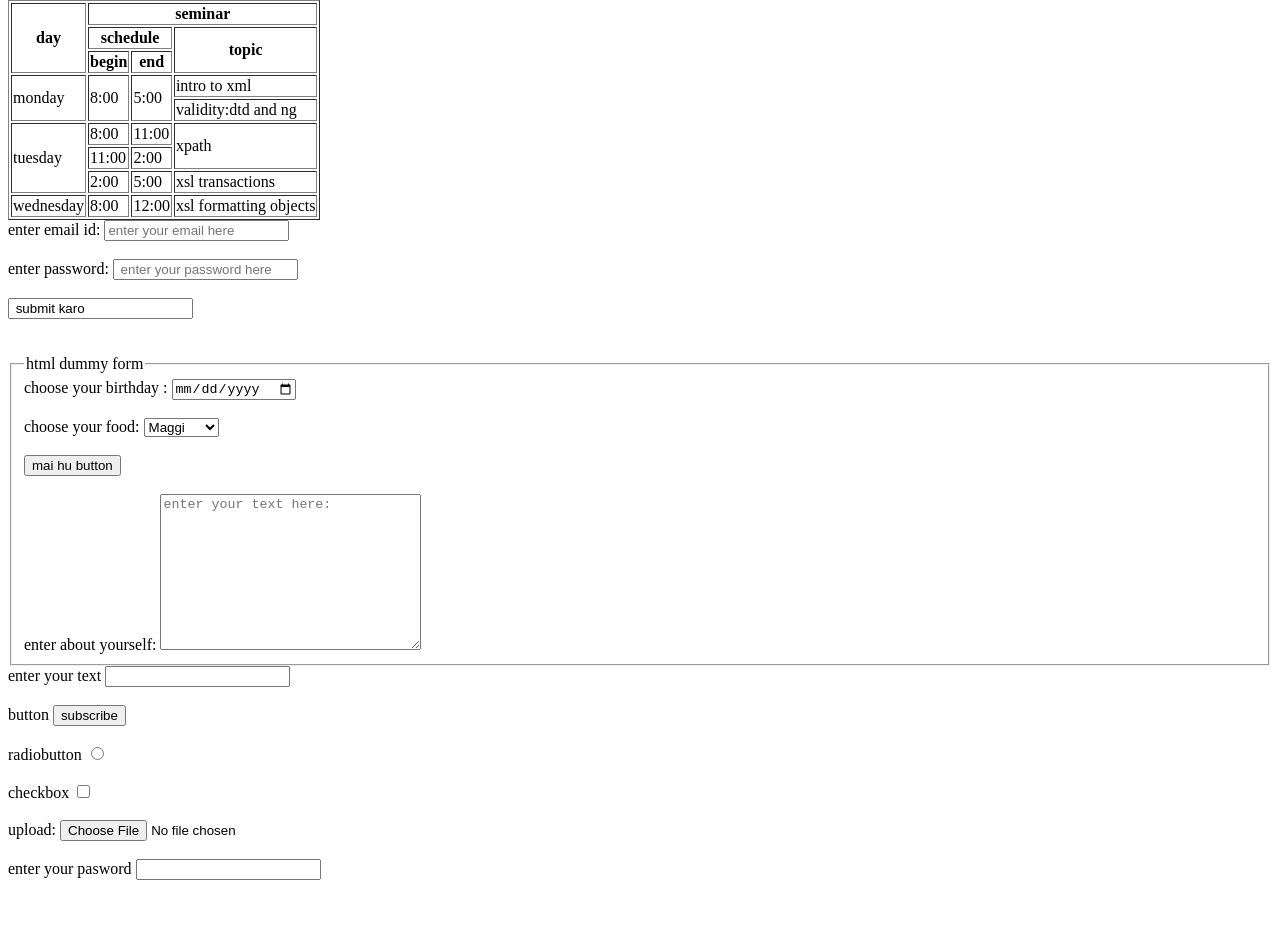
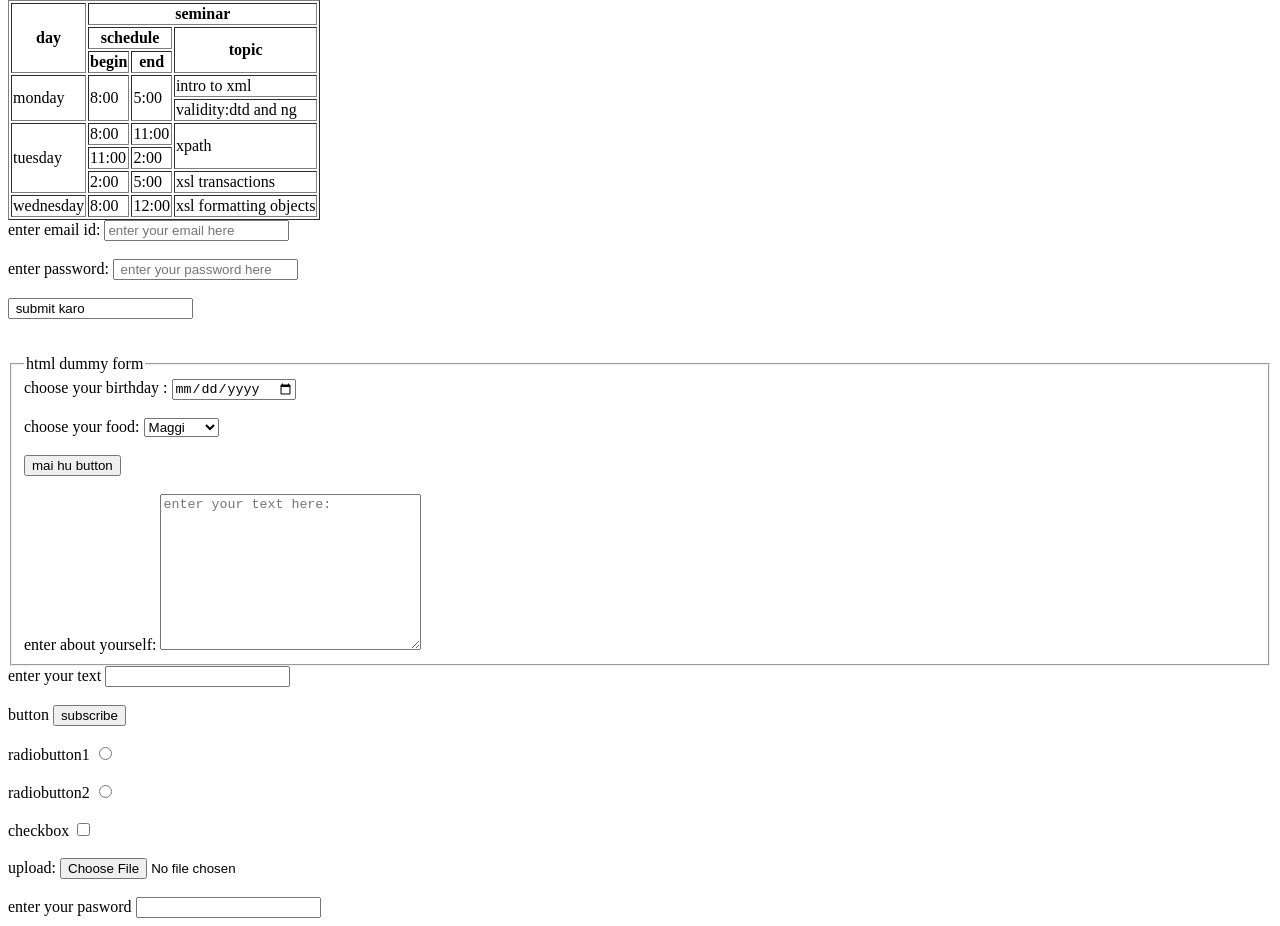
Before and after one commit to sksingh234/webDevelopment, a plain HTML site: page index.html in a window 1280 px wide. Shown: the part 2444-3370 px from the top of the page. Before the commit the page ends 3332 px from the top, so only its background shows below. Drawn offline with Linux system fonts and the light colour scheme.

Commit message:
adding something more

```diff
--- a/index.html
+++ b/index.html
@@ -496,8 +496,13 @@
          <br>
          <br>
 
-          <label for="radio1"> radiobutton</label>
-          <input type="radio" name="radio1" id="radio1">
+          <label for="radio1"> radiobutton1</label>
+          <input type="radio" name="radio" id="radio1">
+
+          <br>
+          <br>
+          <label for="radio2"> radiobutton2</label>
+          <input type="radio" name="radio" id="radio2">
 
           <br>
           <br>
@@ -506,11 +511,11 @@
          <br>
          <br>
          <label for="fileselect1">upload:</label>
-          <input type="file"  name="fileselect1" id="fileselect1">
+          <input type="file"  name="fileselect" id="fileselect1">
           <br>
          <br>
          <label for="password">enter your pasword</label>
-          <input type="password"  name="pasword453" id="password">
+          <input type="text" name="pasword453"   id="password">
 
 
 
```
